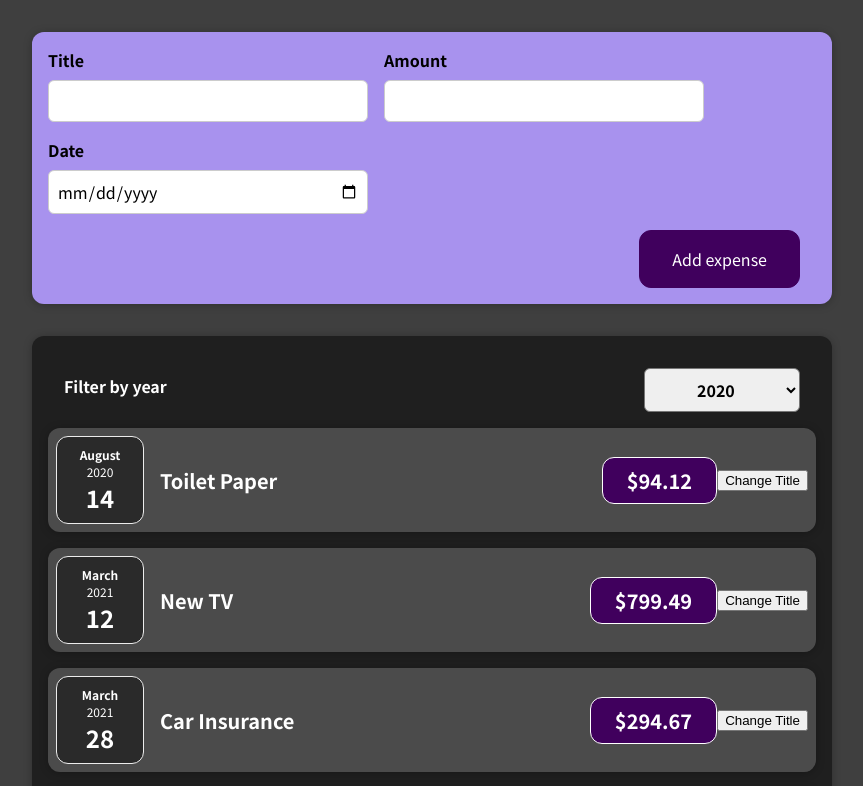
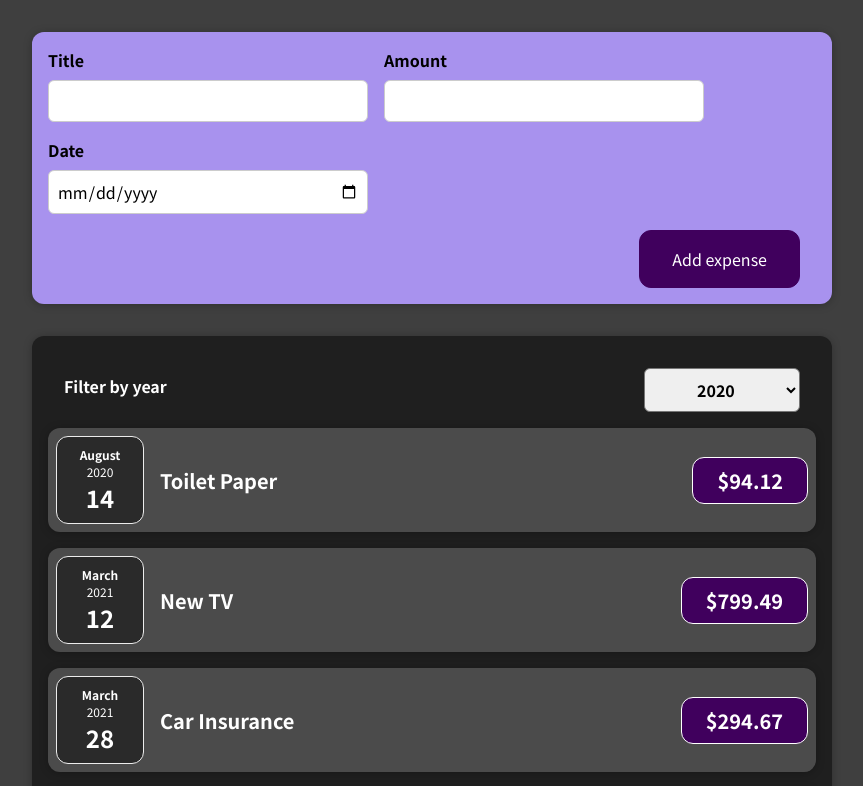
Before and after one commit to AleksandraCislowski/expense-track-app, a React (Create React App) app: page / in a window 1280 px wide. Shown: the top 786 px of the page, without its empty margins (208-1071 px from the left). Built offline with nearby package versions, Linux system fonts and the light colour scheme.

Commit message:
cleaning expenseitem

```diff
--- a/src/components/Expenses/ExpenseItem.js
+++ b/src/components/Expenses/ExpenseItem.js
@@ -1,26 +1,19 @@
-import React, { useState } from "react";
+import React from "react";
 
 import ExpenseDate from "./ExpenseDate";
 import Card from "../UI/Card";
 import "./ExpenseItem.css";
 
-function ExpenseItem(props) {
-  const [title, setTitle] = useState(props.title);
-
-  const clickHandler = () => {
-    setTitle("Updated!");
-    console.log(title);
-  };
+const ExpenseItem = (props) => {
   return (
     <Card className='expense-item'>
       <ExpenseDate date={props.date} />
       <div className='expense-item__description'>
-        <h2>{title}</h2>
+        <h2>{props.title}</h2>
         <div className='expense-item__price'>${props.amount}</div>
       </div>
-      <button onClick={clickHandler}>Change Title</button>
     </Card>
   );
-}
+};
 
 export default ExpenseItem;
```
Also changed, not shown: 1 other file (tests, documents, lock files or other folders).
